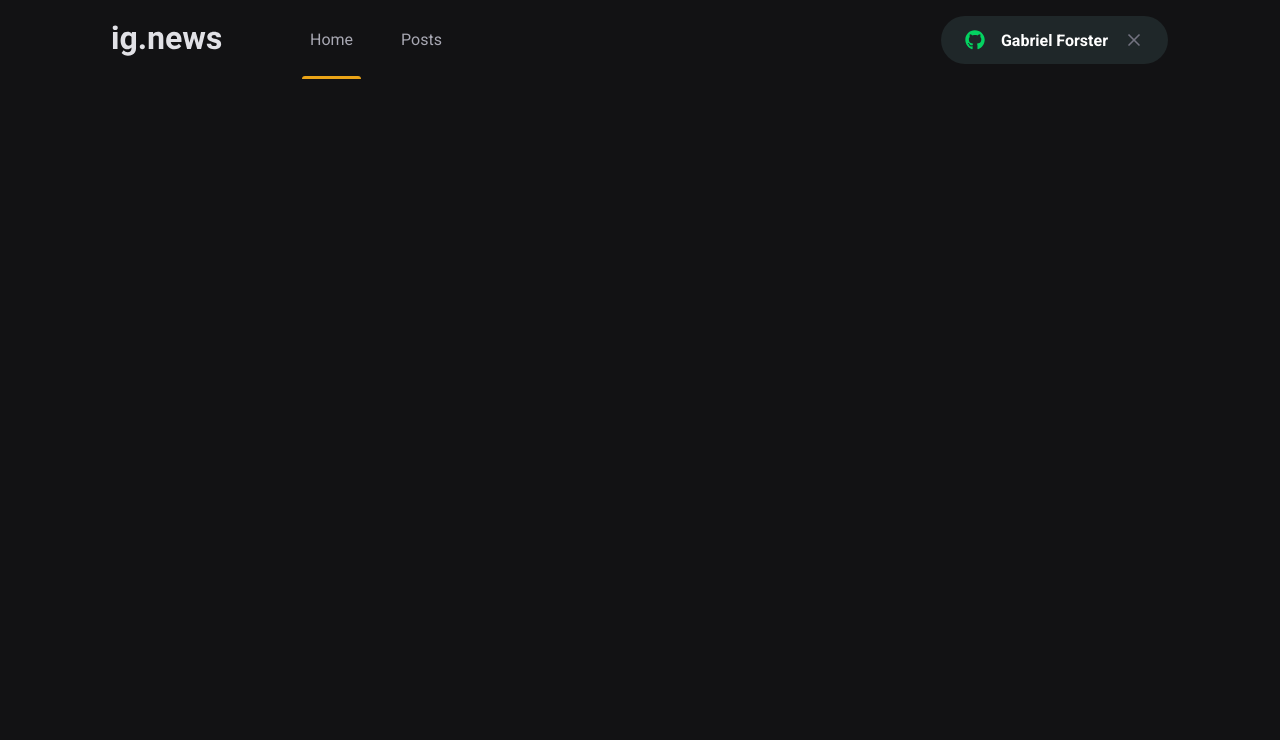
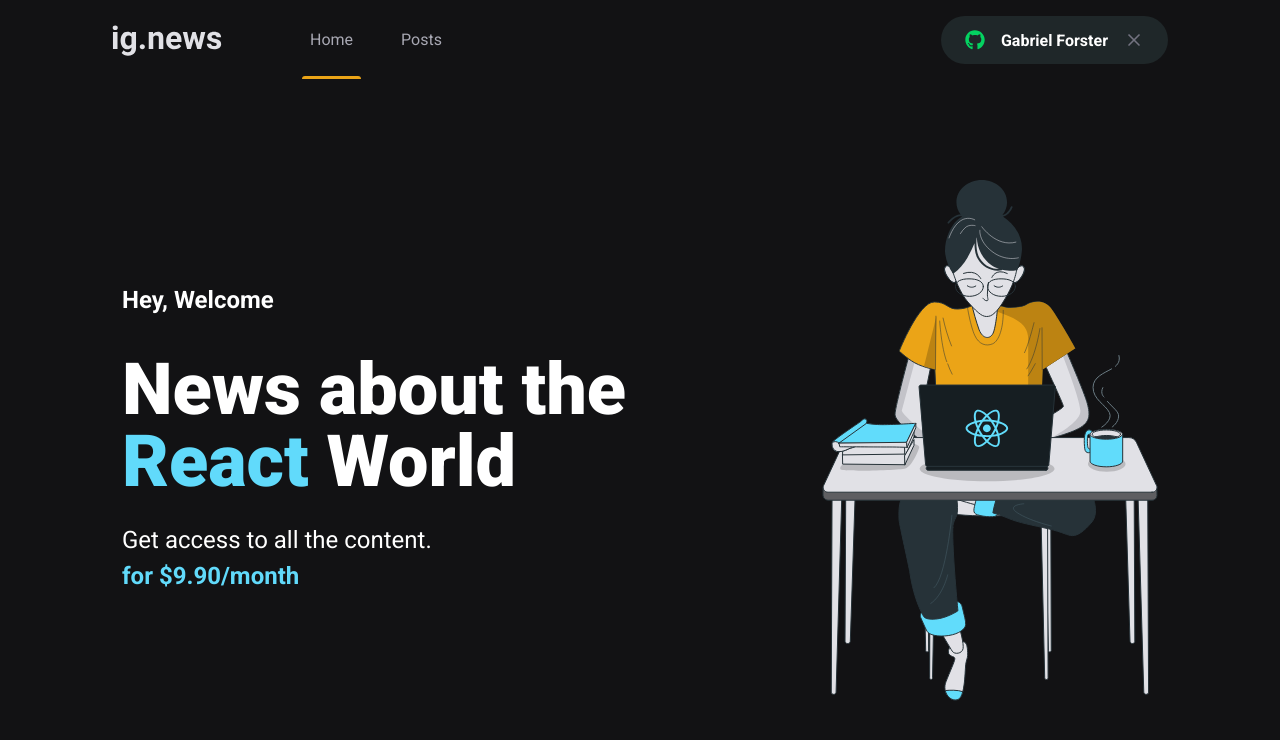
Before and after one commit to gabrielforster/ignews, a Next.js app: page / in a window 1280 px wide. Shown: the top 740 px of the page. Built offline with nearby package versions, Linux system fonts and the light colour scheme.

Commit message:
feat: doing home page

```diff
--- /dev/null
+++ b/src/pages/home.module.scss
@@ -0,0 +1,43 @@
+.contentContainer{
+  max-width: 1100px;
+  margin: 0 auto;
+  padding-inline: 2rem;
+  height: calc(100vh - 5rem);
+
+  display: flex;
+  align-items: center;
+  justify-content: space-between;
+}
+
+
+.hero{
+  max-width: 600px;
+
+  > span{
+    font-size: 1.5rem;
+    font-weight: bold;
+  }
+
+  h1{
+    font-size: 4.5rem;
+    line-height: 4.5rem;
+    font-weight: 900;
+    margin-top: 2.5rem;
+
+    span{
+      color: var(--cyan-500);
+    }
+  }
+
+  p{
+    font-size: 1.5rem;
+    line-height: 2.25rem;
+    margin-top: 1.5rem;
+
+    span{
+      color: var(--cyan-500);
+      font-weight: bold;
+    }
+  }
+
+}
--- a/src/pages/index.tsx
+++ b/src/pages/index.tsx
@@ -1,12 +1,26 @@
+import Head from 'next/head'
 
-import Head from 'next/head'
+import styles from './home.module.scss'
 
 export default function Home() {
   return (
     <>
       <Head>
-        <title>Início | ig.news</title>
+        <title>Home | ig.news</title>
       </Head>
+
+      <main className={styles.contentContainer}>
+        <section className={styles.hero}>
+          <span>Hey, Welcome</span>
+          <h1>News about the <span>React</span> World</h1>
+          <p>
+            Get access to all the content.<br />
+            <span>for $9.90/month</span>
+          </p>
+        </section>
+
+        <img src="/images/avatar.svg" alt="girl coding" />
+      </main>
     </>
   )
 }
```
